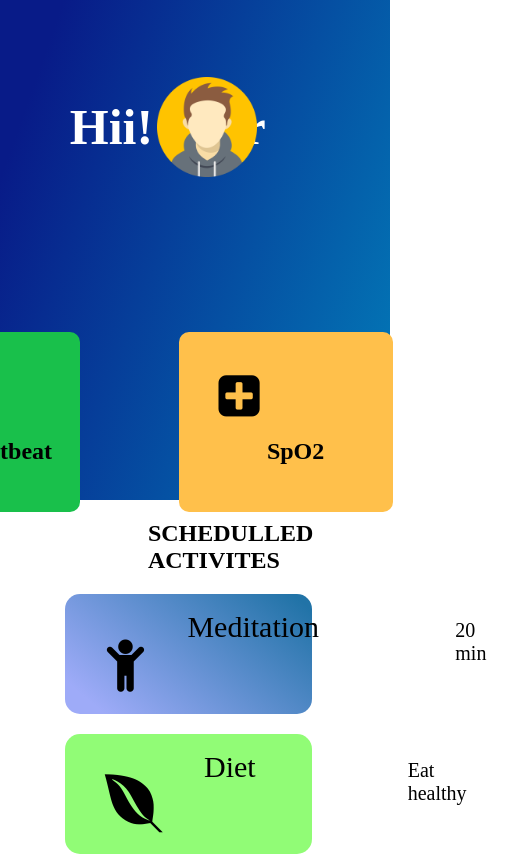
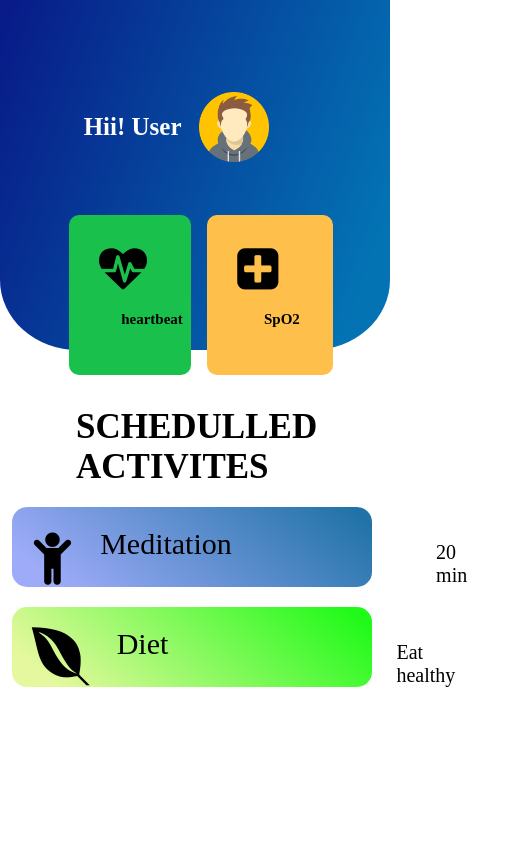
Before and after one commit to AamirAnsari12/HEALTH, a plain HTML site: page HEALTH/index.html in a window 390 px wide. Shown: the whole page, 525 px wide, since content can reach past the window. Drawn offline with Linux system fonts and the light colour scheme.

Commit message:
Add files via upload

```diff
--- a/HEALTH/css/style.css
+++ b/HEALTH/css/style.css
@@ -117,3 +117,86 @@ h2{
     margin-left: 67%;
     font-size: 20PX;
 }
+h3{
+    font-size: 35px;
+    margin-left: 35%;
+}
+@media screen and (max-width: 600px) {
+    h1{
+        left: 34%;
+        font-size: 25px;
+    }
+    img{
+        left:60%;
+        height: 70px;
+    }
+    .box{
+        width:100%;
+        height:350px;
+        background-color: transparent;
+        border-top-left-radius: 20% 20%;
+        border-top-right-radius: 20% 20%;
+        transform: rotate(180deg);
+        position: relative;
+        overflow: hidden;
+    }
+    .box:after{
+        position: absolute;
+        content: '';
+        width: 100%;
+        height: 500px;
+        background-image: linear-gradient(109.6deg, rgb(8, 27, 136) 11.2%, rgb(3, 115, 180) 91.1%);
+        transform: rotate(180deg);
+    }
+    .container{
+        position: absolute;
+        top: 35%;
+        left: 60%;
+        transform: translate(-50%,-50%);
+        display: flex;
+        justify-content: center;
+    }
+    #box1{
+        margin-right: 5%;
+        padding: 30px;
+        border-radius: 10px;
+        width: 90px;
+        height: 100px;
+        background-color: rgb(25, 192, 75);
+    }
+    #box2{
+        padding: 30px;
+        border-radius: 10px;
+        width: 120px;
+        height: 100px;
+        background-color: rgb(255, 192, 75);
+    }
+    #box3{
+        width: 90%;
+        height: 60px;
+        background-image: linear-gradient(40deg, rgb(158, 171, 248) 10.2%, rgb(33, 115, 167) 95.1%);
+        border-radius: 15px;
+        margin-left:0%
+    }
+    #box4{
+        width: 90%;
+        height: 60px;
+        background-image: linear-gradient(40deg, rgb(229, 248, 158) 10.2%, rgb(31, 250, 24) 95.1%);
+        border-radius: 15px;
+        margin-left:0%
+    }
+    .walk{
+        padding: 10px;
+    }
+    #med{
+        margin-left: 5%;
+    }
+    h2{
+        font-size: 15px;
+        text-align: center;
+    }
+    h3{
+        margin-top: 15%;
+        margin-left: 17%;
+    }
+}
--- a/HEALTH/index.html
+++ b/HEALTH/index.html
@@ -25,7 +25,7 @@
     </div>
  <section>
      <div class="Activity">
-         <h2>SCHEDULLED ACTIVITES</h2>
+         <h3>SCHEDULLED ACTIVITES</h3>
          <div id="box3">
              <a href="comming.html"><i class="fa fa-child walk" style="font-size:58px;color:black;"></i></a><p id="med">Meditation</p>
              <p id="left">20 min</p>
```
